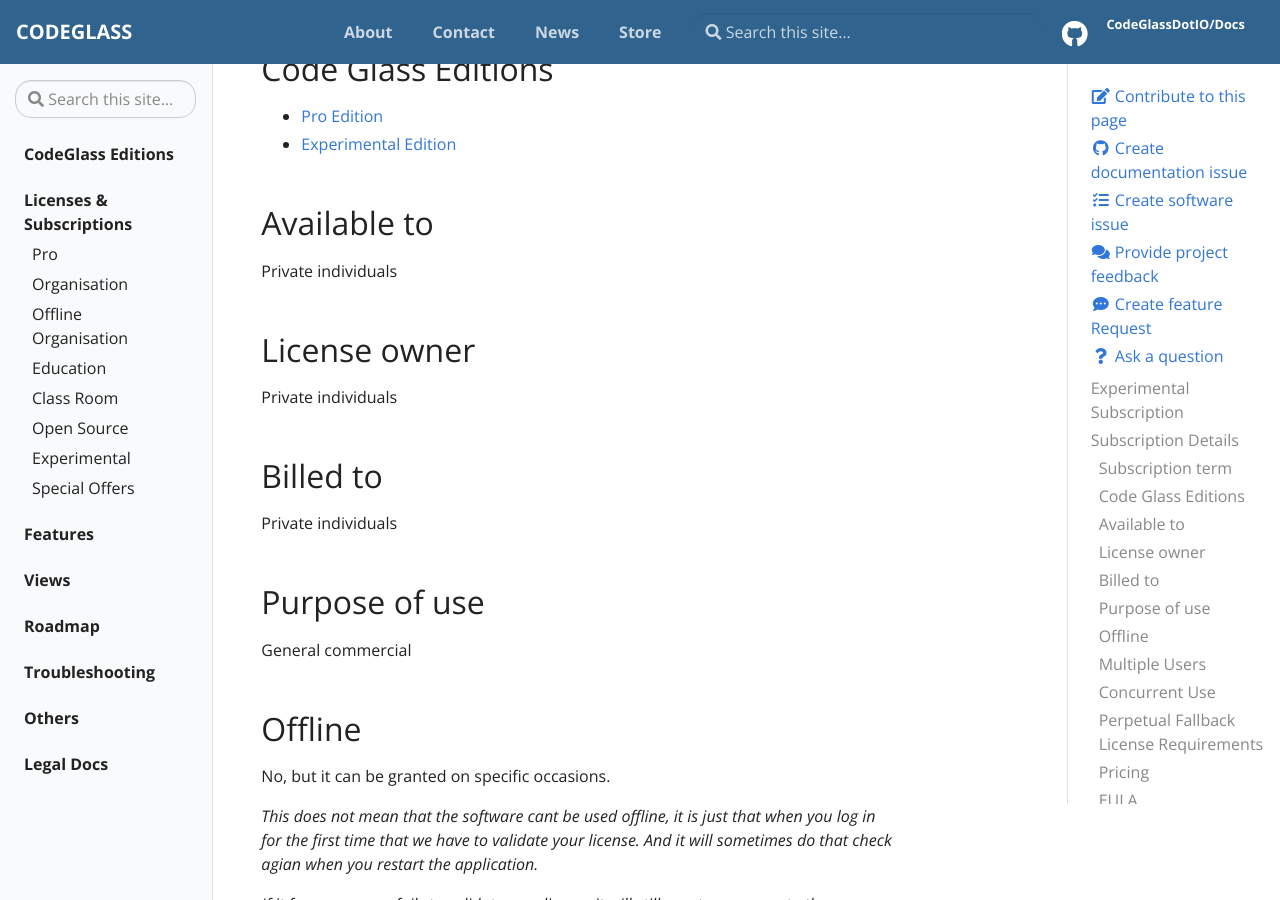
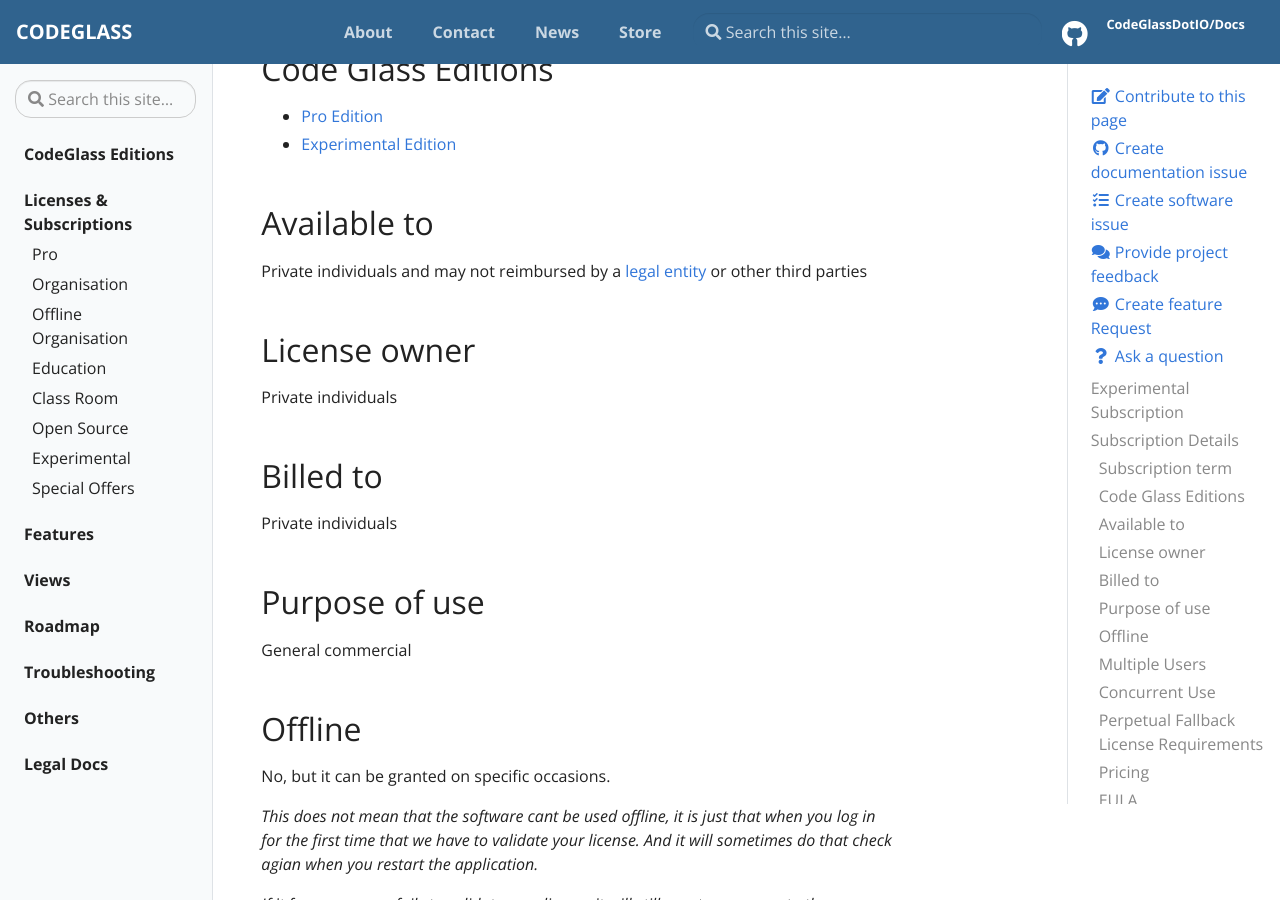
Before and after one commit to CodeGlassDotIO/Docs, a Jekyll site: the page built from _docs/LicenseTypes/ExperimentalSubscription.md, in a window 1280 px wide and 900 px high, scrolled down 695 px. Built offline with Jekyll 4.4.1, drawn with Linux system fonts in a browser that asks for light colours; some of the changed text lies outside the part shown.

```diff
--- a/_docs/LicenseTypes/ExperimentalSubscription.md
+++ b/_docs/LicenseTypes/ExperimentalSubscription.md
@@ -18,7 +18,7 @@ Time-limited, based on monthly and yearly subscription payments
 - [Experimental Edition](../Editions/Experimental.md)
 
 ## Available to
-Private individuals
+Private individuals and may not reimbursed by a [legal entity](../LicenseTypes.md#legal-entity) or other third parties
 ## License owner
 Private individuals
 ## Billed to
```
Also changed, not shown: other parts of _docs/LicenseTypes/ExperimentalSubscription.md (+1 -1 lines), _docs/LicenseTypes/ProSubscription.md (+2 -2 lines).
